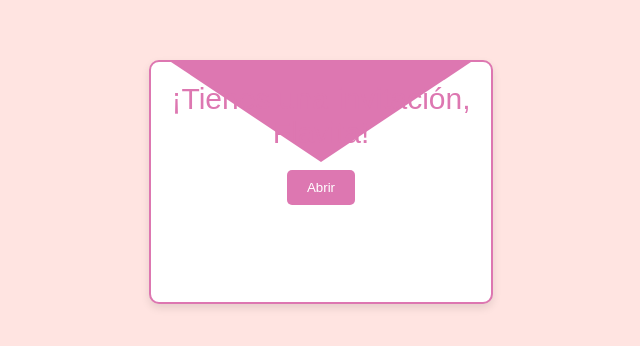
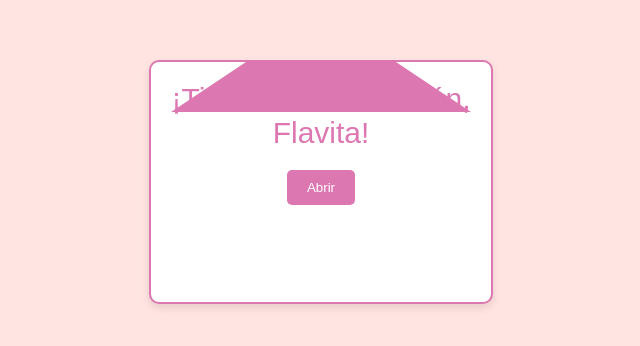
Before and after one commit to osorizado/osorizado.github.io, a plain HTML site: page index.html in a window 1280 px wide. Shown: the part 218-564 px from the top of the page, without its empty margins (319-959 px from the left). Drawn offline with Linux system fonts and the light colour scheme.

Commit message:
Update index.html

```diff
--- a/index.html
+++ b/index.html
@@ -42,21 +42,22 @@
         /* La parte superior del sobre en forma de triángulo */
         .flap {
             position: absolute;
-            top: 0;
+            top: -50px; /* Asegura que el triángulo esté alineado con el borde superior del sobre */
             left: 50%;
             width: 0;
             height: 0;
             border-left: 150px solid transparent;
             border-right: 150px solid transparent;
-            border-top: 100px solid #dd77b1; /* Ahora el triángulo está hacia abajo inicialmente */
+            border-bottom: 100px solid #dd77b1; /* El triángulo apunta hacia abajo inicialmente */
             transform: translateX(-50%);
             transform-origin: bottom; /* La rotación parte desde la base del triángulo */
             transition: transform 1s ease-in-out;
             z-index: 1;
         }
 
+        /* Al hacer clic, rota hacia arriba */
         .envelope.open .flap {
-            transform: translateX(-50%) rotateX(180deg); /* Rotación hacia arriba */
+            transform: translateX(-50%) rotateX(180deg); /* Rota hacia arriba desde la base */
         }
 
         .invitation-text {
```
